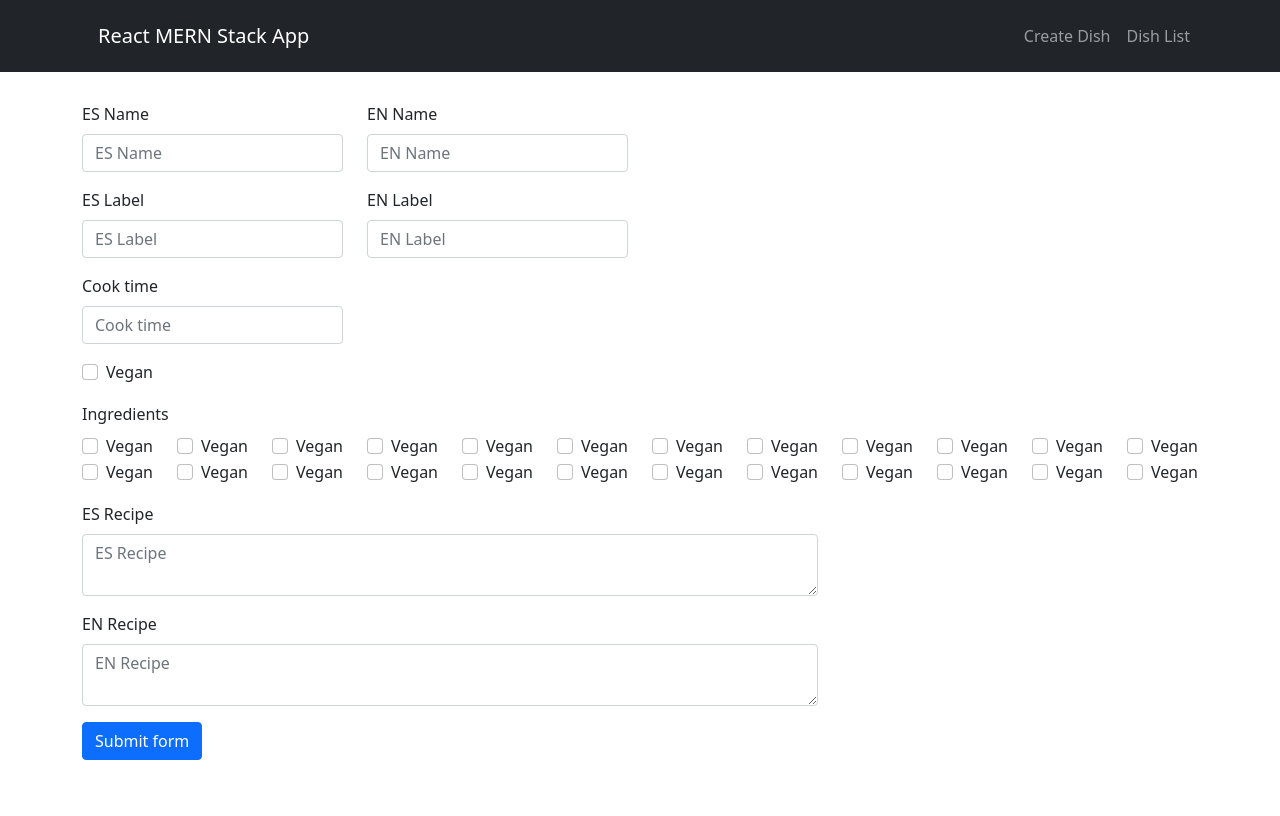
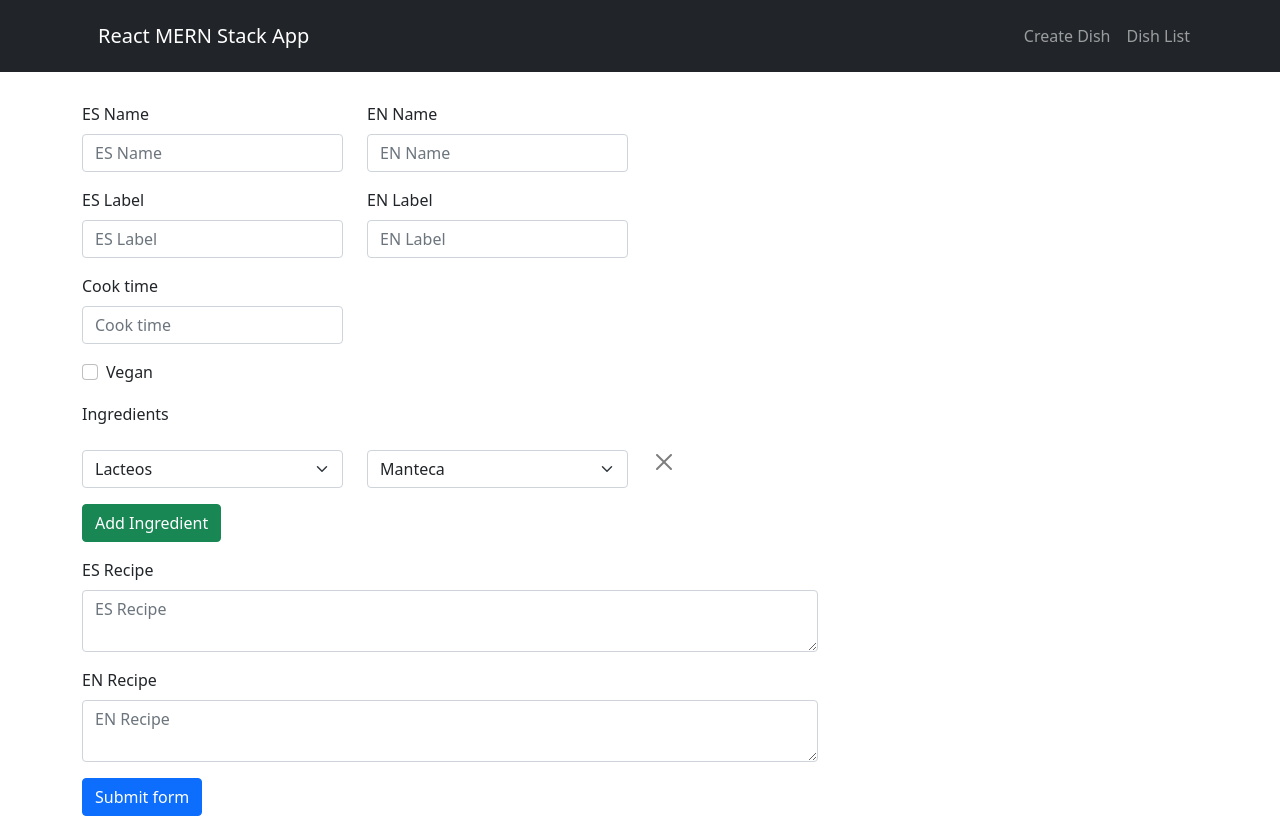
Before and after one commit to MarcosDolce23/dish-crud, a React (Create React App) app: page / in a window 1280 px wide. Built offline with nearby package versions, Linux system fonts and the light colour scheme.

Commit message:
Improvements dishform

```diff
--- a/src/Components/DishForm.js
+++ b/src/Components/DishForm.js
@@ -1,6 +1,6 @@
 import React from "react";
 import { useState } from "react";
-import { Form, Row, Col, Button } from "react-bootstrap";
+import { Form, Row, Col, Button, CloseButton } from "react-bootstrap";
 
 const DishForm = (props) => {
     const [formData, setFormData] = useState({
@@ -15,7 +15,7 @@ const DishForm = (props) => {
         esRecipe: '',
         enRecipe: ''
     });
-
+    const [ingredients, setIngredients] = useState([""]);
     const [validated, setValidated] = useState(false);
 
     const handleSubmit = (event) => {
@@ -29,13 +29,40 @@ const DishForm = (props) => {
         props.onSubmit(formData);
     };
 
-    const Ingredients = Array(24).fill(null).map((e, i) => {
+    const addIngredient = () => {
+        let ings = ingredients.slice();
+        ings.push("");
+        setIngredients(ings);
+    };
+
+    const deleteIngrediente = (i) => {
+        debugger
+        let ings = ingredients.slice();
+        ings.splice(i,1);
+        setIngredients(ings);
+    };
+
+    const Ingredients = ingredients.map((e, i) => {
         return (
-            <Form.Group key={i} as={Col} xs="4" md="1" controlId="validationCustomIngre">
-                <Form.Check
-                    label="Vegan"
-                />
-            </Form.Group>
+            <Row key={i} className="mb-3">
+                <Form.Group as={Col} xs="4" md="3" controlId="validationCustomIngre">
+                    <Form.Select aria-label="Category">
+                        <option value="1">Lacteos</option>
+                        <option value="2">vegetales</option>
+                    </Form.Select>
+                </Form.Group>
+                <Form.Group as={Col} xs="4" md="3" controlId="validationCustomIngre">
+                    <Form.Select aria-label="Name">
+                        <option value="1">Manteca</option>
+                        <option value="2">Leche</option>
+                        <option value="3">Crema</option>
+                        <option value="4">Queso</option>
+                    </Form.Select>
+                </Form.Group>
+                <Form.Group as={Col} xs="4" md="3">
+                    <CloseButton onClick={() => deleteIngrediente(i)} />
+                </Form.Group>
+            </Row>
         )
     });
 
@@ -49,7 +76,7 @@ const DishForm = (props) => {
                         type="text"
                         placeholder="ES Name"
                         value={formData.esName}
-                        onChange={e => setFormData({...formData, esName: e.target.value})}
+                        onChange={e => setFormData({ ...formData, esName: e.target.value })}
                     />
                     <Form.Control.Feedback>Looks good!</Form.Control.Feedback>
                 </Form.Group>
@@ -60,7 +87,7 @@ const DishForm = (props) => {
                         type="text"
                         placeholder="EN Name"
                         value={formData.enName}
-                        onChange={e => setFormData({...formData, enName: e.target.value})}
+                        onChange={e => setFormData({ ...formData, enName: e.target.value })}
                     />
                     <Form.Control.Feedback>Looks good!</Form.Control.Feedback>
                 </Form.Group>
@@ -73,7 +100,7 @@ const DishForm = (props) => {
                         type="text"
                         placeholder="ES Label"
                         value={formData.esLabel}
-                        onChange={e => setFormData({...formData, esLabel: e.target.value})}
+                        onChange={e => setFormData({ ...formData, esLabel: e.target.value })}
                     />
                     <Form.Control.Feedback>Looks good!</Form.Control.Feedback>
                 </Form.Group>
@@ -84,7 +111,7 @@ const DishForm = (props) => {
                         type="text"
                         placeholder="EN Label"
                         value={formData.enLabel}
-                        onChange={e => setFormData({...formData, enLabel: e.target.value})}
+                        onChange={e => setFormData({ ...formData, enLabel: e.target.value })}
                     />
                     <Form.Control.Feedback>Looks good!</Form.Control.Feedback>
                 </Form.Group>
@@ -97,7 +124,7 @@ const DishForm = (props) => {
                         type="number"
                         placeholder="Cook time"
                         value={formData.cookTime}
-                        onChange={e => setFormData({...formData, cookTime: e.target.value})}
+                        onChange={e => setFormData({ ...formData, cookTime: e.target.value })}
                     />
                     <Form.Control.Feedback>Looks good!</Form.Control.Feedback>
                 </Form.Group>
@@ -107,13 +134,18 @@ const DishForm = (props) => {
                     <Form.Check
                         label="Vegan"
                         value={formData.vegan}
-                        onChange={e => setFormData({...formData, vegan: e.target.checked})}
+                        onChange={e => setFormData({ ...formData, vegan: e.target.checked })}
                     />
                 </Form.Group>
             </Row>
             <Row className="mb-3">
                 <Form.Label>Ingredients</Form.Label>
-                {Ingredients}
+            </Row>
+            {Ingredients}
+            <Row className="mb-3">
+                <Col xs="12">
+                    <Button variant="success" onClick={addIngredient}>Add Ingredient</Button>
+                </Col>
             </Row>
             <Row className="mb-3">
                 <Form.Group as={Col} md="8" controlId="validationCustom07">
@@ -123,7 +155,7 @@ const DishForm = (props) => {
                         as="textarea"
                         placeholder="ES Recipe"
                         value={formData.esRecipe}
-                        onChange={e => setFormData({...formData, esRecipe: e.target.value.split(/\r\n|\r|\n/g)})}
+                        onChange={e => setFormData({ ...formData, esRecipe: e.target.value.split(/\r\n|\r|\n/g) })}
                     />
                     <Form.Control.Feedback>Looks good!</Form.Control.Feedback>
                 </Form.Group>
@@ -136,7 +168,7 @@ const DishForm = (props) => {
                         as="textarea"
                         placeholder="EN Recipe"
                         value={formData.enRecipe}
-                        onChange={e => setFormData({...formData, enRecipe: e.target.value.split(/\r\n|\r|\n/g)})}
+                        onChange={e => setFormData({ ...formData, enRecipe: e.target.value.split(/\r\n|\r|\n/g) })}
                     />
                     <Form.Control.Feedback>Looks good!</Form.Control.Feedback>
                 </Form.Group>
```
